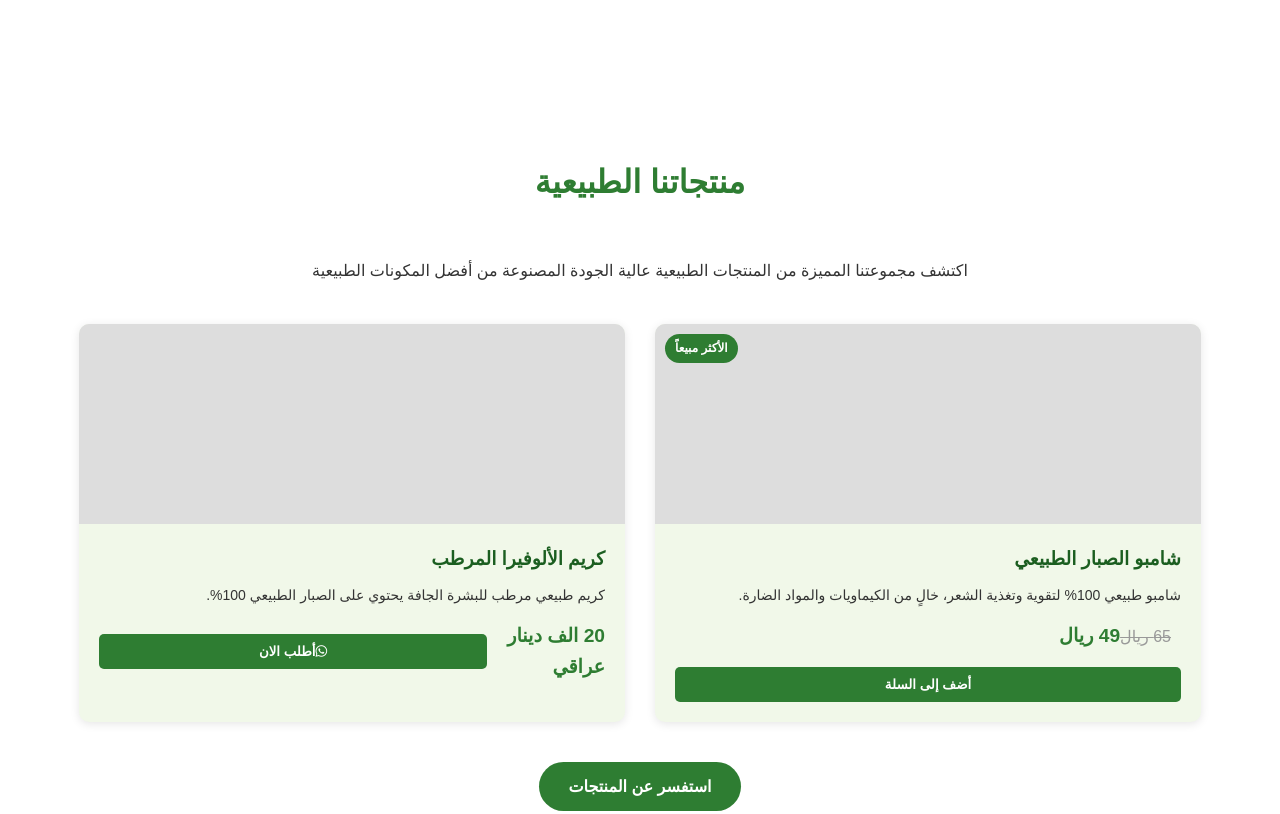
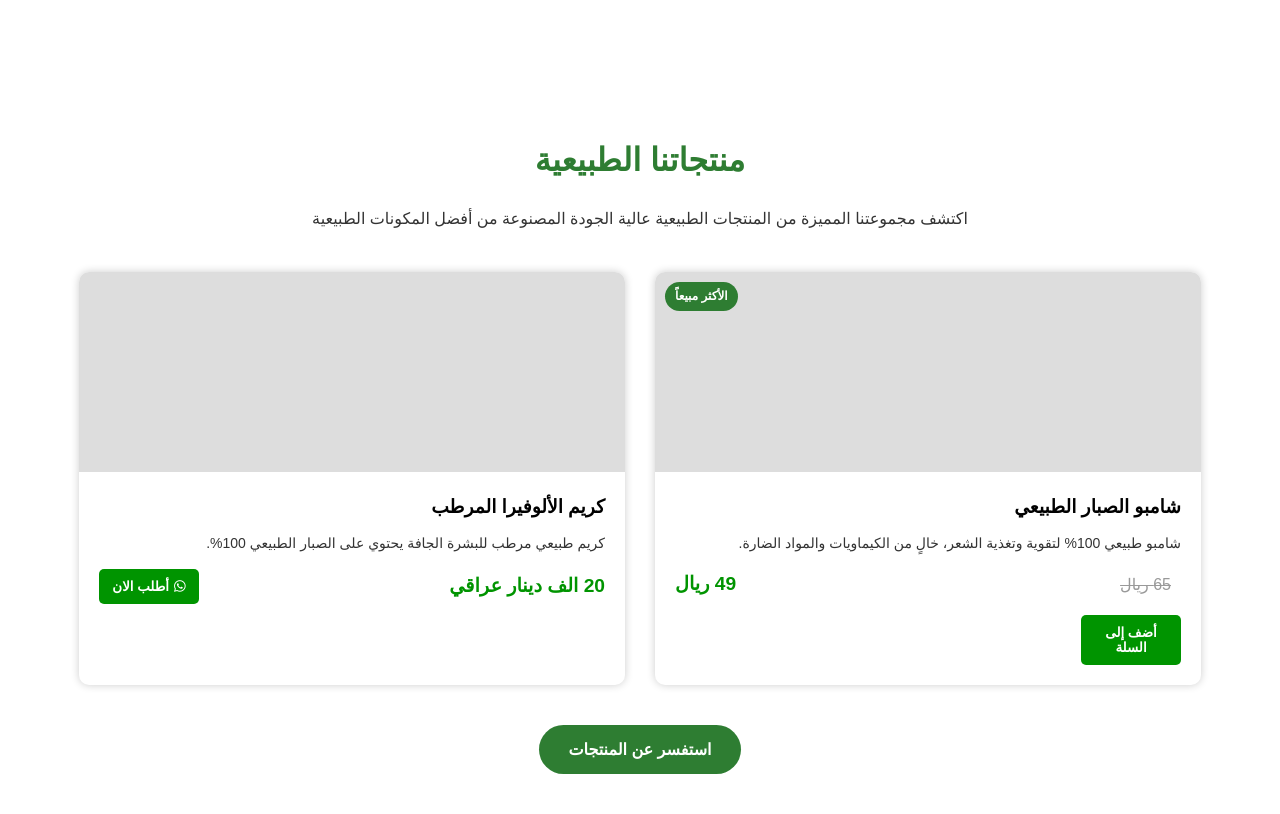
Before and after one commit to vd2r/KNOUZ, a plain HTML site: page index.html in a window 1280 px wide. Shown: the part 907-1721 px from the top of the page. Drawn offline with Linux system fonts and the light colour scheme.

Commit message:
Update style.css

```diff
--- a/style.css
+++ b/style.css
@@ -8,11 +8,14 @@
         --shadow: 0 2px 10px rgba(0, 0, 0, 0.1);
     }
 
+    @import url('https://fonts.googleapis.com/css2?family=Changa:wght@200..800&display=swap');
+
     * {
         margin: 0;
         padding: 0;
         box-sizing: border-box;
-            font-family: 'Tajawal', sans-serif;
+        font-family: "Changa", sans-serif;
+
     }
 
     body {
@@ -53,6 +56,7 @@
         font-size: 24px;
         font-weight: 700;
         color: var(--primary-color);
+        margin-top: 8px;
     }
 
     .nav-links {
@@ -83,7 +87,7 @@
 
     /* Hero Section */
     .hero {
-            background: linear-gradient(rgba(0, 0, 0, 0.5), rgba(0, 0, 0, 0.5)), url('https://images.unsplash.com/photo-1441986300917-64674bd600d8?ixlib=rb-4.0.3&ixid=M3wxMjA3fDB8MHxwaG90by1wYWdlfHx8fGVufDB8fHx8fA%3D%3D&auto=format&fit=crop&w=1470&q=80');
+        background: linear-gradient(rgb(26, 193, 63), rgb(7, 150, 28));
         background-size: cover;
         background-position: center;
         color: var(--white);
@@ -94,6 +98,7 @@
     .hero-content h1 {
         font-size: 2.5rem;
         margin-bottom: 20px;
+
     }
 
     .hero-content p {
@@ -143,7 +148,7 @@
 
     .section-title {
         text-align: center;
-            margin-bottom: 50px;
+        margin-bottom: 20px;
         color: var(--primary-color);
         font-size: 2rem;
     }
@@ -155,7 +160,7 @@
     }
 
     .feature-card {
-            background-color: var(--light-color);
+        box-shadow: 0px 0px 12px rgba(0, 0, 0, 0.1);
         padding: 30px;
         border-radius: 10px;
         text-align: center;
@@ -163,7 +168,7 @@
     }
 
     .feature-card:hover {
-            transform: translateY(-10px);
+        transform: ;
     }
 
     .feature-icon {
@@ -211,10 +216,10 @@
     }
 
     .product-card {
-            background-color: var(--light-color);
+
         border-radius: 10px;
         overflow: hidden;
-            box-shadow: var(--shadow);
+        box-shadow: 0px 0px 8px rgba(0, 0, 0, 0.2);
         transition: transform 0.3s;
     }
 
@@ -246,7 +251,7 @@
 
     .product-content h3 {
         margin-bottom: 10px;
-            color: var(--dark-color);
+        color: rgb(0, 0, 0);
     }
 
     .product-content p {
@@ -263,7 +268,7 @@
     .current-price {
         font-size: 1.2rem;
         font-weight: bold;
-            color: var(--primary-color);
+        color: rgb(0, 148, 0);
     }
 
     .old-price {
@@ -273,17 +278,32 @@
         margin-right: 10px;
     }
 
+    .product-price{
+        display: flex;
+        justify-content: space-between;
+
+    }
+
+.as{
+    margin-right: 5px;
+}
+
+.add-to-cart i{
+    background-size: 90px;
+}
+
     .add-to-cart {
         display: block;
-            width: 100%;
+        width: 100px;
         padding: 10px;
-            background-color: var(--primary-color);
+        background-color: rgb(0, 148, 0) ;
         color: var(--white);
         border: none;
         border-radius: 5px;
         cursor: pointer;
         font-weight: bold;
         transition: background-color 0.3s;
+
     }
 
     .add-to-cart:hover {
@@ -390,7 +410,8 @@
         margin-bottom: 15px;
     }
 
-        .footer-contact h3, .footer-links h3 {
+    .footer-contact h3,
+    .footer-links h3 {
         margin-bottom: 20px;
         font-size: 1.2rem;
     }
```
Lines whose indentation alone changed are shown as unchanged.
